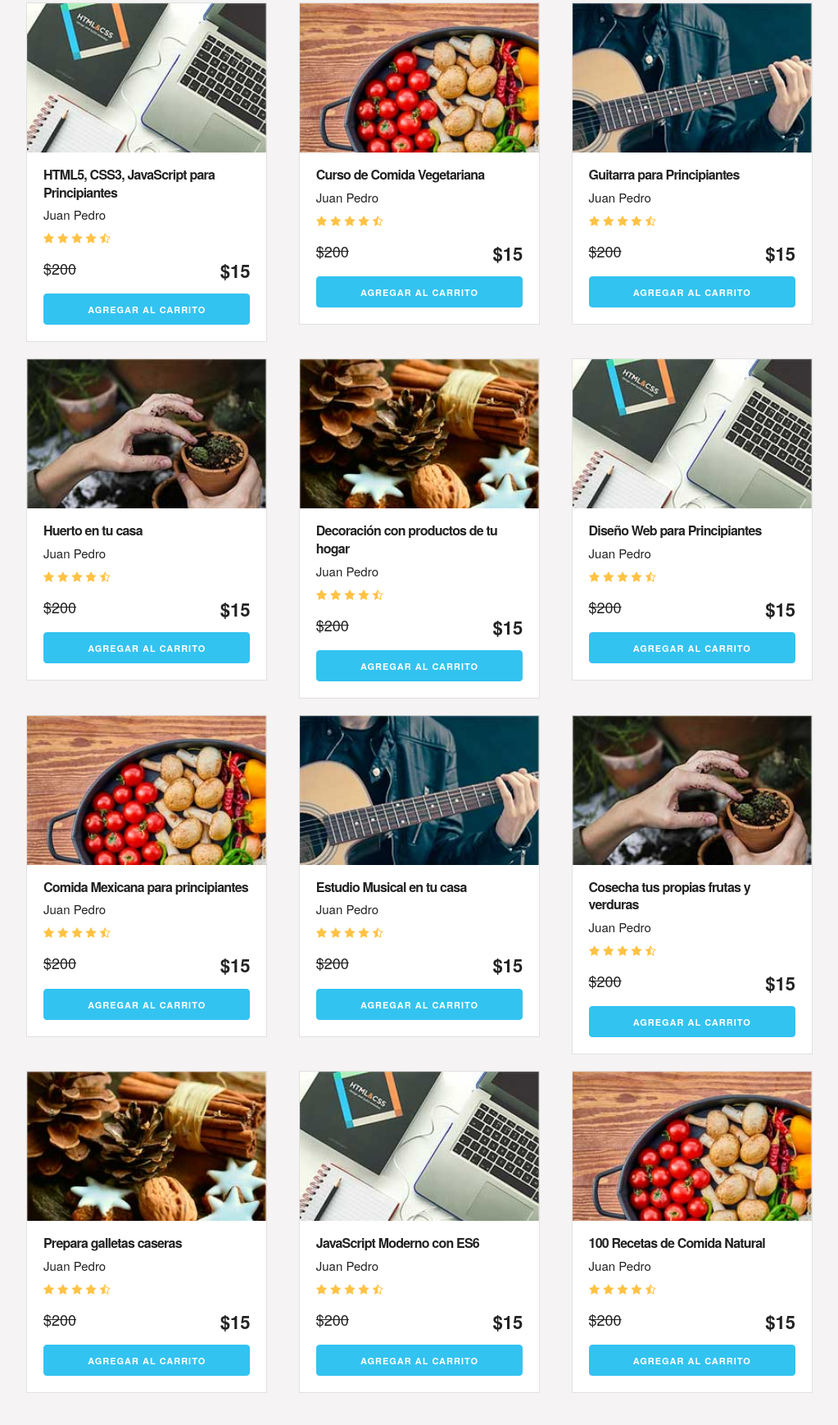
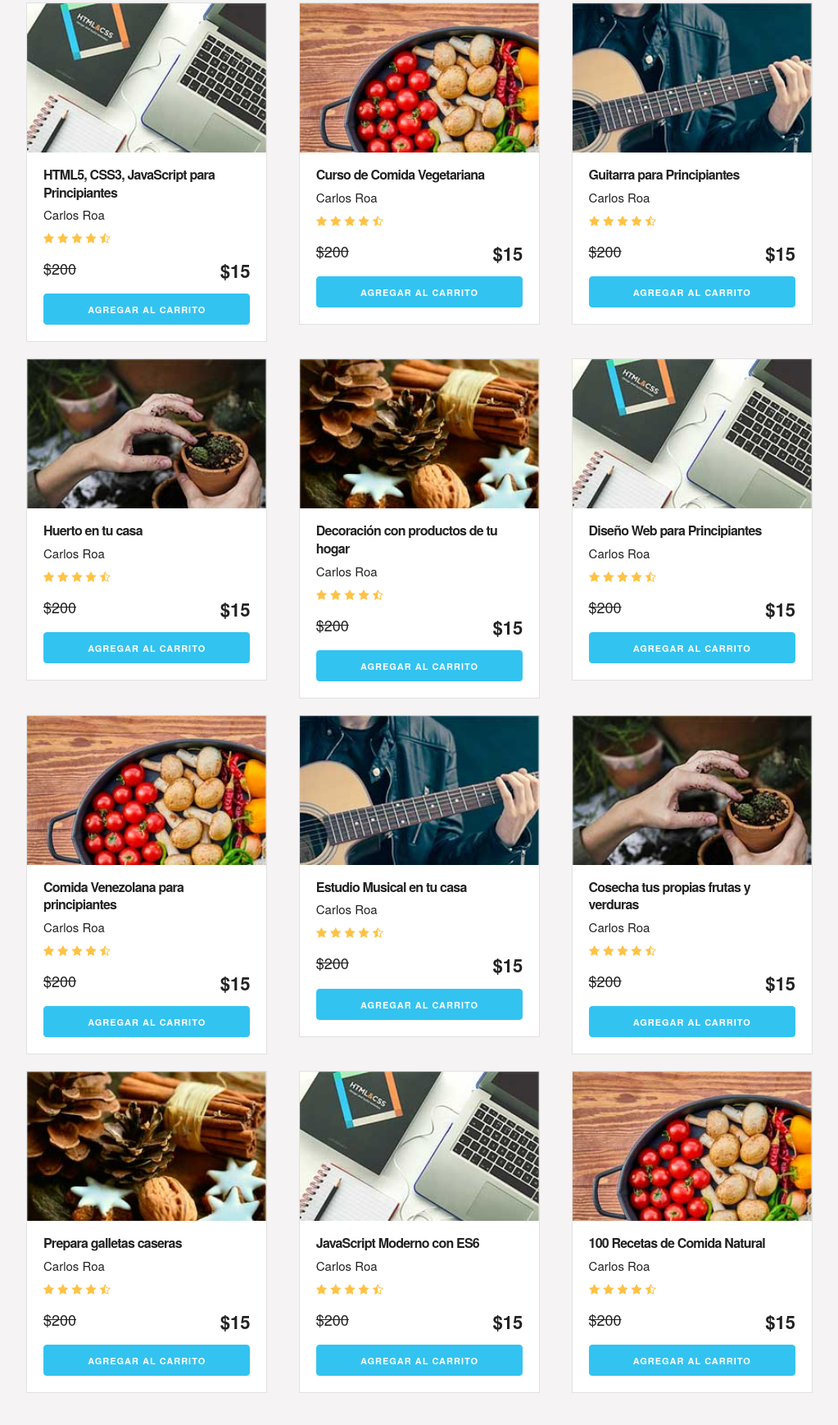
Before and after one commit to croadev/E-Commerce_University, a plain HTML site: page index.html in a window 1280 px wide. Shown: the part 634-2372 px from the top of the page at 82% size, without its empty margins (128-1151 px from the left). Drawn offline with Linux system fonts and the light colour scheme.

Commit message:
Push Final

```diff
--- a/index.html
+++ b/index.html
@@ -4,7 +4,7 @@
     <meta charset="UTF-8" />
     <meta name="viewport" content="width=device-width, initial-scale=1.0" />
     <meta http-equiv="X-UA-Compatible" content="ie=edge" />
-    <title>Carrito</title>
+    <title>E-Commerce Universidad</title>
     <link rel="stylesheet" href="css/normalize.css" />
     <link rel="stylesheet" href="css/skeleton.css" />
     <link rel="stylesheet" href="css/custom.css" />
@@ -104,7 +104,7 @@
             <img src="img/curso1.jpg" class="imagen-curso u-full-width" />
             <div class="info-card">
               <h4>HTML5, CSS3, JavaScript para Principiantes</h4>
-              <p>Juan Pedro</p>
+              <p>Carlos Roa</p>
               <img src="img/estrellas.png" />
               <p class="precio">$200 <span class="u-pull-right">$15</span></p>
               <a
@@ -122,7 +122,7 @@
             <img src="img/curso2.jpg" class="imagen-curso u-full-width" />
             <div class="info-card">
               <h4>Curso de Comida Vegetariana</h4>
-              <p>Juan Pedro</p>
+              <p>Carlos Roa</p>
               <img src="img/estrellas.png" />
               <p class="precio">$200 <span class="u-pull-right">$15</span></p>
               <a
@@ -139,7 +139,7 @@
             <img src="img/curso3.jpg" class="imagen-curso u-full-width" />
             <div class="info-card">
               <h4>Guitarra para Principiantes</h4>
-              <p>Juan Pedro</p>
+              <p>Carlos Roa</p>
               <img src="img/estrellas.png" />
               <p class="precio">$200 <span class="u-pull-right">$15</span></p>
               <a
@@ -160,7 +160,7 @@
             <img src="img/curso4.jpg" class="imagen-curso u-full-width" />
             <div class="info-card">
               <h4>Huerto en tu casa</h4>
-              <p>Juan Pedro</p>
+              <p>Carlos Roa</p>
               <img src="img/estrellas.png" />
               <p class="precio">$200 <span class="u-pull-right">$15</span></p>
               <a
@@ -178,7 +178,7 @@
             <img src="img/curso5.jpg" class="imagen-curso u-full-width" />
             <div class="info-card">
               <h4>Decoración con productos de tu hogar</h4>
-              <p>Juan Pedro</p>
+              <p>Carlos Roa</p>
               <img src="img/estrellas.png" />
               <p class="precio">$200 <span class="u-pull-right">$15</span></p>
               <a
@@ -196,7 +196,7 @@
             <img src="img/curso1.jpg" class="imagen-curso u-full-width" />
             <div class="info-card">
               <h4>Diseño Web para Principiantes</h4>
-              <p>Juan Pedro</p>
+              <p>Carlos Roa</p>
               <img src="img/estrellas.png" />
               <p class="precio">$200 <span class="u-pull-right">$15</span></p>
               <a
@@ -216,8 +216,8 @@
           <div class="card">
             <img src="img/curso2.jpg" class="imagen-curso u-full-width" />
             <div class="info-card">
-              <h4>Comida Mexicana para principiantes</h4>
-              <p>Juan Pedro</p>
+              <h4>Comida Venezolana para principiantes</h4>
+              <p>Carlos Roa</p>
               <img src="img/estrellas.png" />
               <p class="precio">$200 <span class="u-pull-right">$15</span></p>
               <a
@@ -235,7 +235,7 @@
             <img src="img/curso3.jpg" class="imagen-curso u-full-width" />
             <div class="info-card">
               <h4>Estudio Musical en tu casa</h4>
-              <p>Juan Pedro</p>
+              <p>Carlos Roa</p>
               <img src="img/estrellas.png" />
               <p class="precio">$200 <span class="u-pull-right">$15</span></p>
               <a
@@ -253,7 +253,7 @@
             <img src="img/curso4.jpg" class="imagen-curso u-full-width" />
             <div class="info-card">
               <h4>Cosecha tus propias frutas y verduras</h4>
-              <p>Juan Pedro</p>
+              <p>Carlos Roa</p>
               <img src="img/estrellas.png" />
               <p class="precio">$200 <span class="u-pull-right">$15</span></p>
               <a
@@ -274,7 +274,7 @@
             <img src="img/curso5.jpg" class="imagen-curso u-full-width" />
             <div class="info-card">
               <h4>Prepara galletas caseras</h4>
-              <p>Juan Pedro</p>
+              <p>Carlos Roa</p>
               <img src="img/estrellas.png" />
               <p class="precio">$200 <span class="u-pull-right">$15</span></p>
               <a
@@ -292,7 +292,7 @@
             <img src="img/curso1.jpg" class="imagen-curso u-full-width" />
             <div class="info-card">
               <h4>JavaScript Moderno con ES6</h4>
-              <p>Juan Pedro</p>
+              <p>Carlos Roa</p>
               <img src="img/estrellas.png" />
               <p class="precio">$200 <span class="u-pull-right">$15</span></p>
               <a
@@ -310,7 +310,7 @@
             <img src="img/curso2.jpg" class="imagen-curso u-full-width" />
             <div class="info-card">
               <h4>100 Recetas de Comida Natural</h4>
-              <p>Juan Pedro</p>
+              <p>Carlos Roa</p>
               <img src="img/estrellas.png" />
               <p class="precio">$200 <span class="u-pull-right">$15</span></p>
               <a
--- a/js/app.js
+++ b/js/app.js
@@ -12,6 +12,11 @@ let articulosCarrito = [];
 cargarEvent();
 function cargarEvent() {
   listaCursos.addEventListener("click", agregarCurso);
+  carrito.addEventListener("click", eliminarCurso);
+  vaciarCarrito.addEventListener("click", () => {
+    articulosCarrito = [];
+    limpiarHTML();
+  });
 }
 
 function agregarCurso(e) {
@@ -19,6 +24,16 @@ function agregarCurso(e) {
   if (e.target.classList.contains("agregar-carrito")) {
     const cursoEscogido = e.target.parentElement.parentElement;
     leerDatos(cursoEscogido);
+  }
+}
+
+function eliminarCurso(e) {
+  if (e.target.classList.contains("borrar-curso")) {
+    const cursoID = e.target.getAttribute("data-id");
+    console.log(cursoID);
+    articulosCarrito = articulosCarrito.filter((curso) => curso.id !== cursoID);
+    console.log(articulosCarrito);
+    carritoHTML();
   }
 }
 
@@ -58,7 +73,7 @@ function leerDatos(curso) {
 
 function carritoHTML() {
   articulosCarrito.forEach((curso) => {
-    //limpiarHTML();
+    limpiarHTML();
     console.log(curso);
     const row = document.createElement("tr");
     row.innerHTML = `
```
